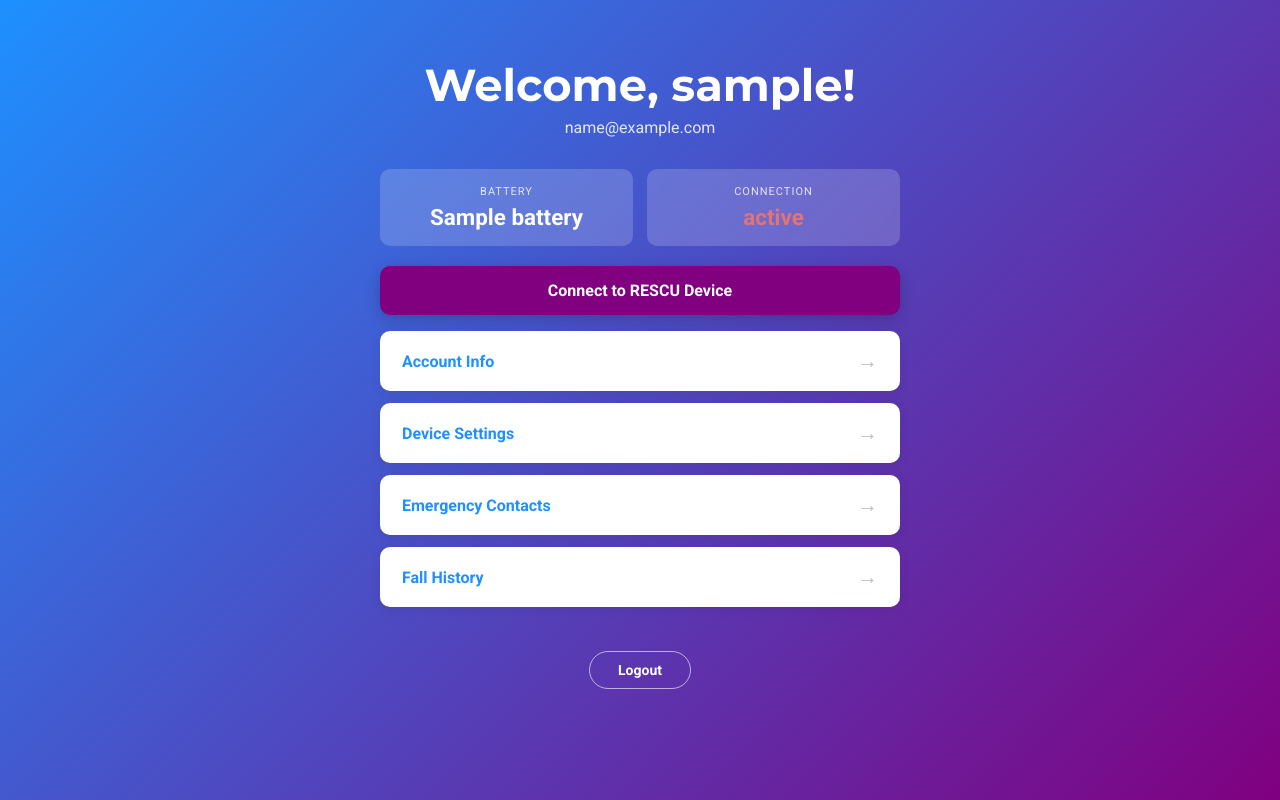
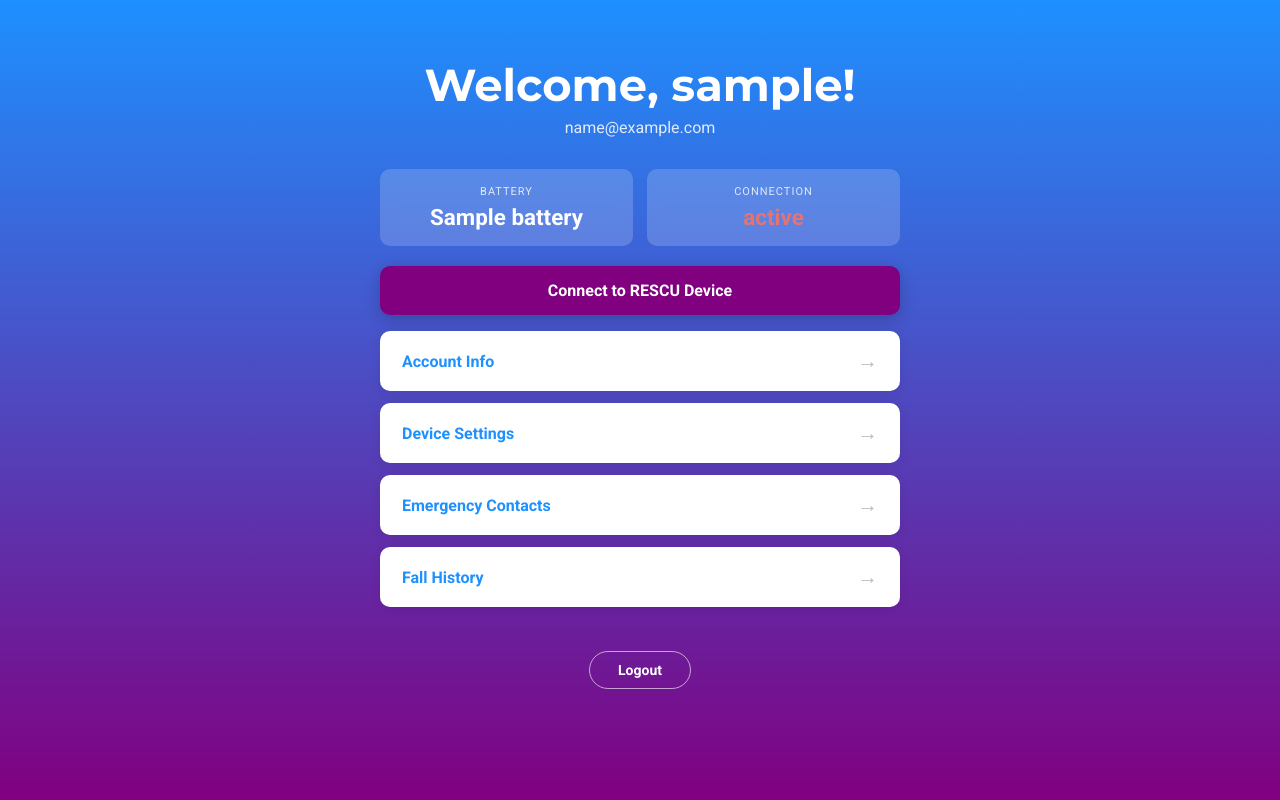
Before and after one commit to Lexie13/RESCU, a Flask app: template frontend/templates/home.html in a window 1280 px wide. Run offline with Flask 3, Linux system fonts and the light colour scheme; the template is opened without the code that fills it: most values are stand-ins (such as "Sample title", 1, 10 or a date in 2020).

Commit message:
Update home.html

```diff
--- a/frontend/templates/home.html
+++ b/frontend/templates/home.html
@@ -22,6 +22,10 @@
 
             margin-top: 10px;
 
+        }
+
+        body, html {
+            background: linear-gradient(to bottom, #1E90FF, #800080) !important;
         }
 
         /* Custom status colors */
```
